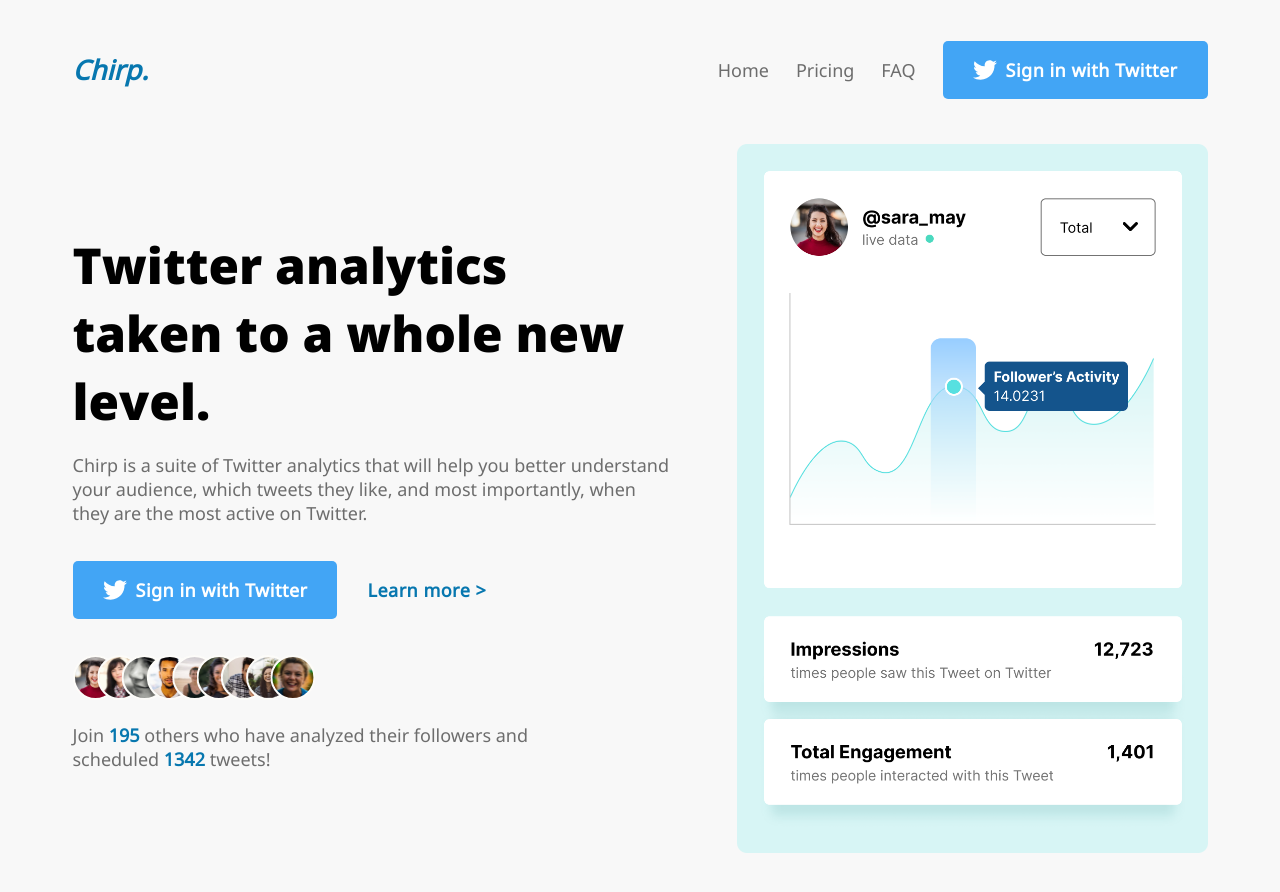
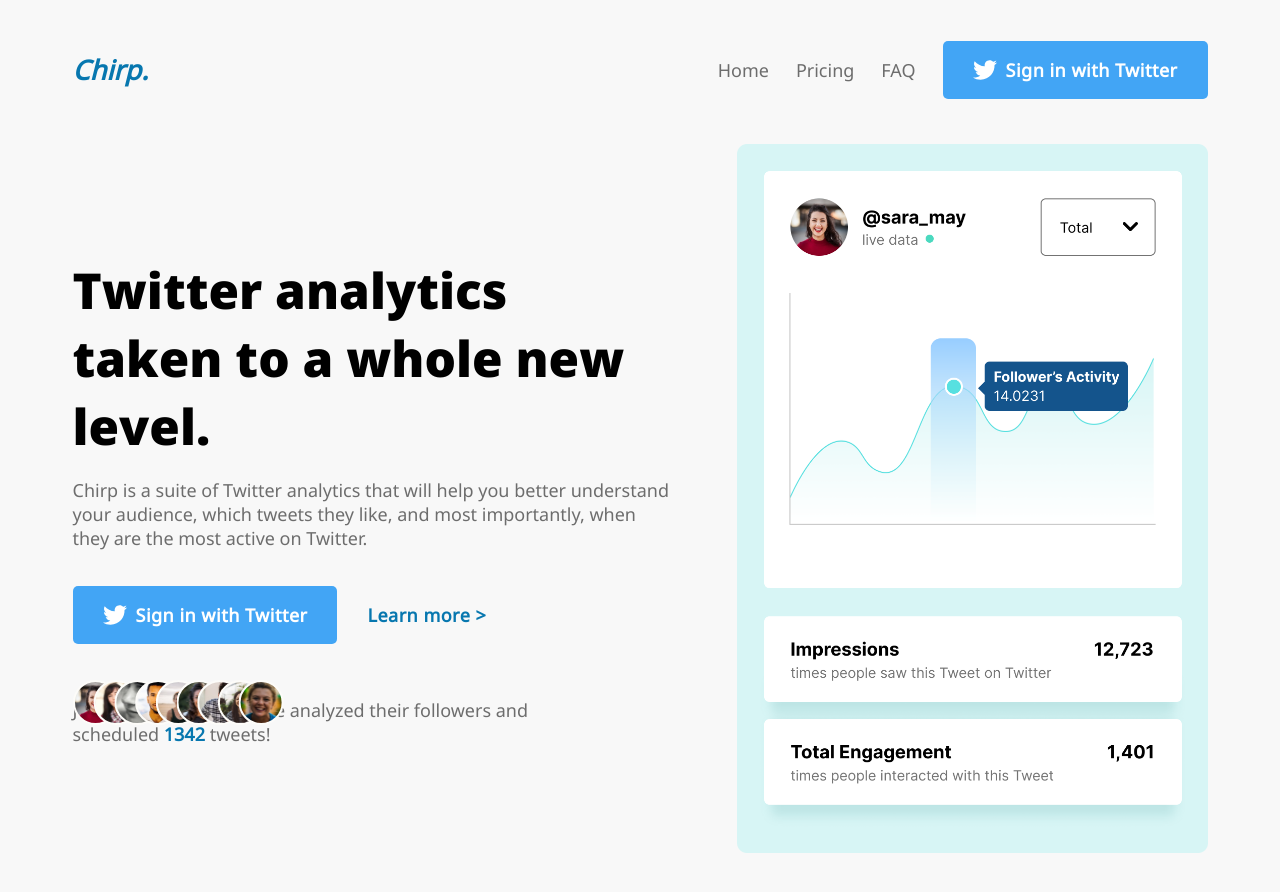
Before and after one commit to sunnyshaikh/chirp-landing-page, a React (Vite) app: page / in a window 1280 px wide. Shown: the top 892 px of the page. Built offline with nearby package versions, Linux system fonts and the light colour scheme.

Commit message:
stacked avatars fix

```diff
--- a/src/index.css
+++ b/src/index.css
@@ -156,8 +156,13 @@
 }
 
 .hero__avatars {
-  --to-left: -1.15rem;
+  position: relative;
+  --to-left: 1.15rem;
   margin-top: 1rem;
+}
+
+.img__avatar {
+  position: absolute;
 }
 
 .img__avatar:nth-child(2) {
```
